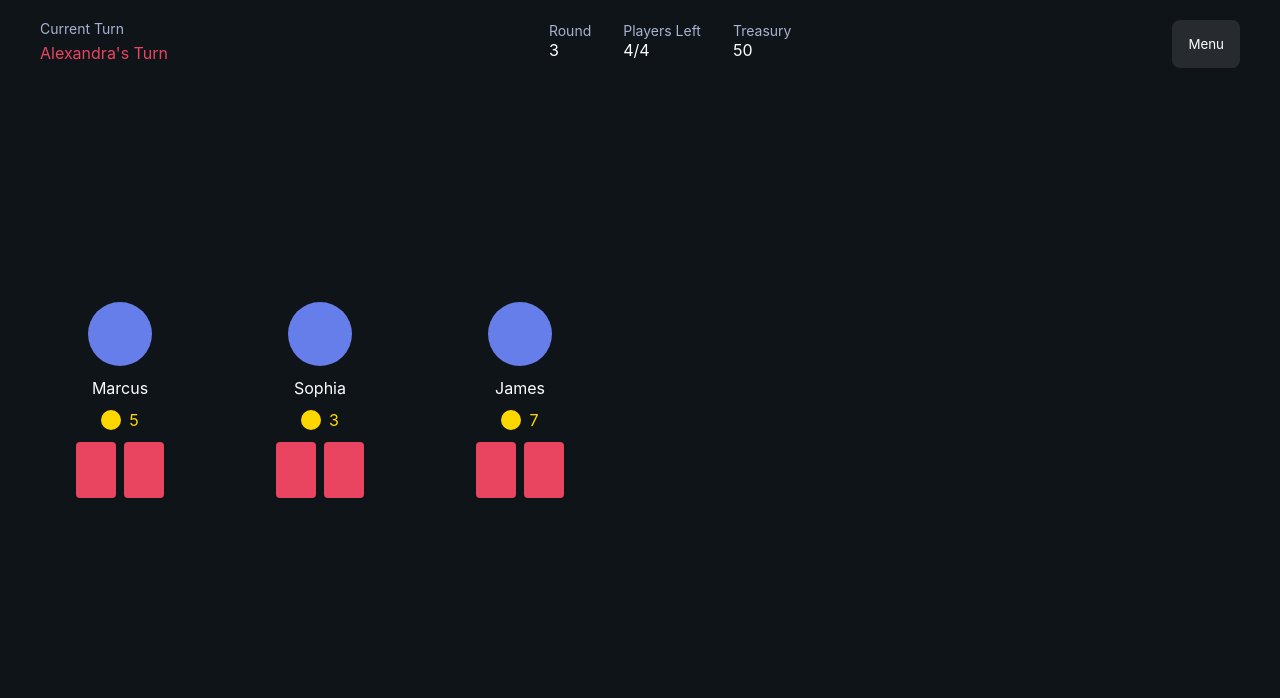
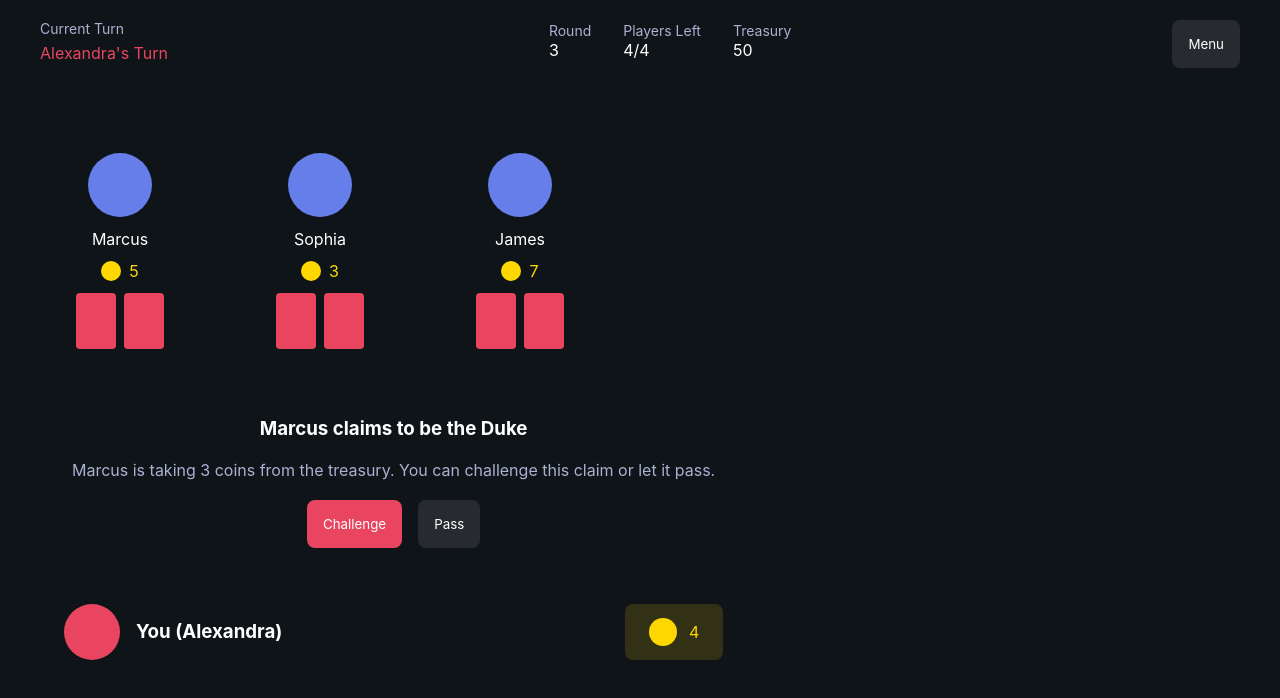
Before and after one commit to baronocasiones/coup-webbase, a React (Vite) app in the folder frontend/: page /playroom in a window 1280 px wide. Shown: the top 698 px of the page. Built offline with nearby package versions, Linux system fonts and the light colour scheme.

Commit message:
added userInfo ui

```diff
--- a/frontend/src/pages/PlayRoom.jsx
+++ b/frontend/src/pages/PlayRoom.jsx
@@ -76,9 +76,27 @@ function PlayRoom() {
                             </div>
                         </div>
                     </div>
+                    <div className={styles.movePreview}>
+                        <h3 style={{ textAlign: 'center' }}>Marcus claims to be the Duke</h3>
+                        <span style={{ textAlign: 'center', color: '#A8B2D1' }}>Marcus is taking 3 coins from the treasury. You can challenge this claim or let it pass.</span>
+                        <div className={styles.challengeButton}>
+                            <PrimaryButton text='Challenge' width='auto' />
+                            <PrimaryButton text='Pass' backgroundColor='rgba(255, 255, 255, 0.098)' width='auto' />
+                        </div>
+                    </div>
+                    <div className={styles.userUIContainer}>
+                        <div className={styles.userInfo}>
+                            <div className={styles.userIdentifier}>
+                                <span className={styles.profilePic} style={{ backgroundColor: '#E94560', width: '56px', height: '56px' }}></span>
+                                <h3 style={{ alignContent: 'center' }}>You (Alexandra)</h3>
+                            </div>
+                            <div className={styles.userCoins}>
+                                <span style={{ width: '28px', height: '28px', borderRadius: '100%', display: 'inline-block', backgroundColor: '#FFD700'}}></span>
+                                <span style={{ color: '#FFD700'}}>4</span>
+                            </div>
+                        </div>
+                    </div>
                 </div>
-                <div></div>
-                <div></div>
             </div>
         </>
     )
--- a/frontend/src/styles/PlayRoom.module.css
+++ b/frontend/src/styles/PlayRoom.module.css
@@ -33,7 +33,7 @@
 
 .gameContainer{
     display: flex;
-    flex-direction: column
+    flex-direction: column;
 }
 
 .profilePic{
@@ -50,7 +50,6 @@
     column-gap: 5rem;
     width: auto;
 }
-
 
 .player{
     display: flex;
@@ -95,3 +94,43 @@
     background-color: #E94560;
     border-radius: 4px;
 }
+
+.movePreview {
+    display: flex;
+    flex-direction: column;
+    padding: 2rem;
+    row-gap: 20px;
+}
+
+.challengeButton {
+    display: flex;
+    column-gap: 1rem;
+    justify-content: center;
+}
+
+.userUIContainer{
+    display: flex;
+    flex-direction: column;
+    padding: 24px;
+    row-gap: 20px;
+}
+
+.userInfo{
+    display: flex;
+    justify-content: space-between;
+}
+
+.userIdentifier{
+    display: flex;
+    column-gap: 1rem;
+}
+
+.userCoins{
+    display: flex;
+    background-color: rgba(255, 215, 0, 0.148);
+    padding: 12px 24px 12px;
+    border-radius: 8px;
+    column-gap: 12px;
+    justify-content: center;
+    align-items: center;
+}
```
